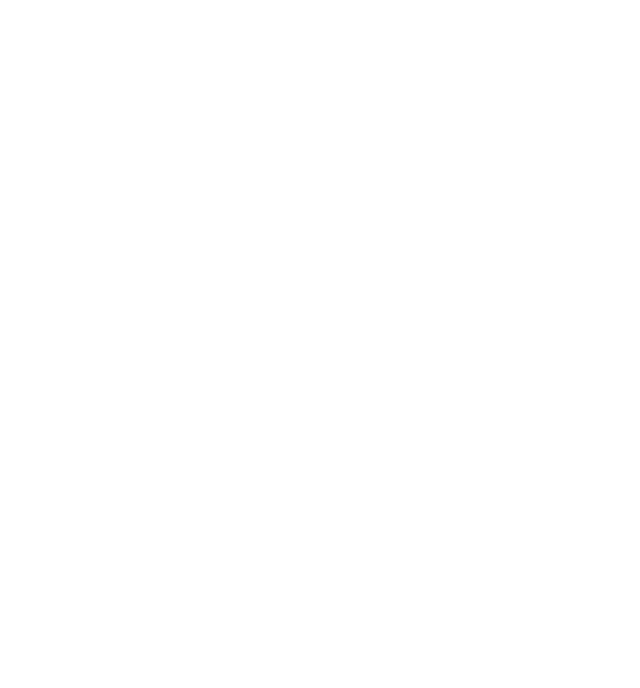
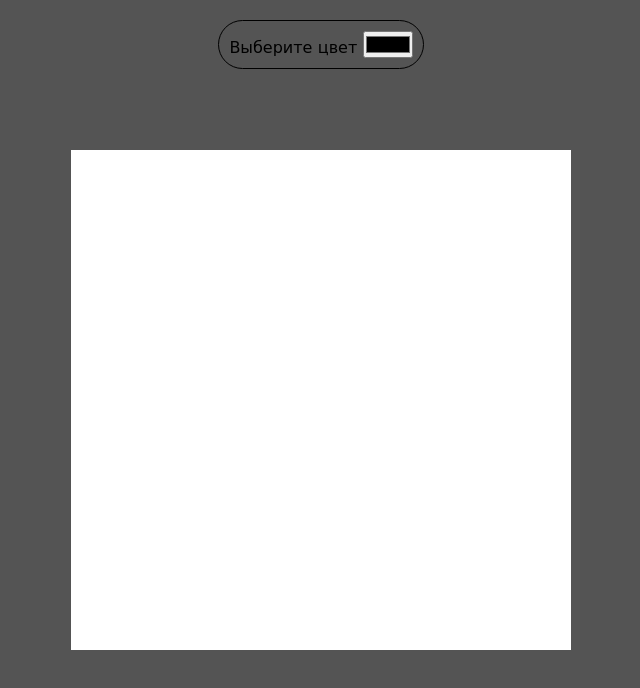
Before and after one commit to KayotPoziloy/collage, a plain HTML site: page index.html in a window 1280 px wide. Shown: the whole page, without its empty margins (319-959 px from the left). Drawn offline with Linux system fonts and the light colour scheme.

Commit message:
added choosing color

```diff
--- a/index.html
+++ b/index.html
@@ -1,4 +1,4 @@
-<!DOCTYPE html>
+<!doctype html>
 <html lang="en">
   <head>
     <meta charset="UTF-8" />
@@ -7,6 +7,10 @@
     <link rel="stylesheet" href="style.css" />
   </head>
   <body>
+    <div class="palette">
+      <label for="color">Выберите цвет</label>
+      <input id="myColor" type="color" />
+    </div>
     <canvas></canvas>
   </body>
 
--- a/index.js
+++ b/index.js
@@ -1,5 +1,6 @@
 let isDrawing = false
 
+const color = document.querySelector('#myColor')
 const canvas = document.querySelector('canvas')
 const ctx = canvas.getContext('2d')
 
@@ -7,31 +8,38 @@ let x = 0
 let y = 0
 let width = 10
 let height = 10
+let currentColor = color.value
 
 canvas.addEventListener('mousedown', handleClick)
 canvas.addEventListener('mousemove', handleDraw)
 canvas.addEventListener('mouseup', endDraw)
 canvas.addEventListener('mouseleave', endDraw)
+color.addEventListener('change', changeCurrentColor)
 
 function resizeCanvas() {
-  canvas.width = window.innerWidth
-  canvas.height = window.innerHeight
+  canvas.width = 500
+  canvas.height = 500
 }
 
 resizeCanvas()
 
-window.addEventListener('resize', resizeCanvas)
+function changeCurrentColor(event) {
+  currentColor = event.target.value
+  console.log(currentColor)
+  console.log(event.target.value)
+}
 
 function handleClick(event) {
   if (event.button === 0) {
     isDrawing = true
     x = event.offsetX
     y = event.offsetY
+    ctx.fillStyle = currentColor
     ctx.fillRect(
       x - Math.floor(width / 2),
       y - Math.floor(height / 2),
       width,
-      height
+      height,
     )
     console.log(x, y)
   }
@@ -41,11 +49,12 @@ function handleDraw(event) {
   if (isDrawing) {
     x = event.offsetX
     y = event.offsetY
+    ctx.fillStyle = currentColor
     ctx.fillRect(
       x - Math.floor(width / 2),
       y - Math.floor(height / 2),
       width,
-      height
+      height,
     )
     console.log(x, y)
   }
@@ -55,4 +64,4 @@ function endDraw() {
   isDrawing = false
 }
 
-console.log(canvas)
+// console.log(canvas)
--- a/style.css
+++ b/style.css
@@ -8,11 +8,29 @@ html,
 body {
   width: 100%;
   height: 100%;
-  overflow: hidden;
+  /* overflow: hidden; */
+  background-color: #545454;
+}
+
+body {
+  font-family: 'Comic Sans MS', 'Comic Sans', cursive;
+
+  display: flex;
+  justify-content: center;
+  align-items: center;
 }
 
 canvas {
-  width: 100%;
-  height: 100%;
   cursor: crosshair;
+  background-color: white;
 }
+
+.palette {
+  border: solid black 1px;
+  border-radius: 30px;
+  padding: 10px;
+  position: absolute;
+  z-index: 10;
+  top: 20px;
+  background-color: rgba(85, 85, 85, 0.357);
+}
```
